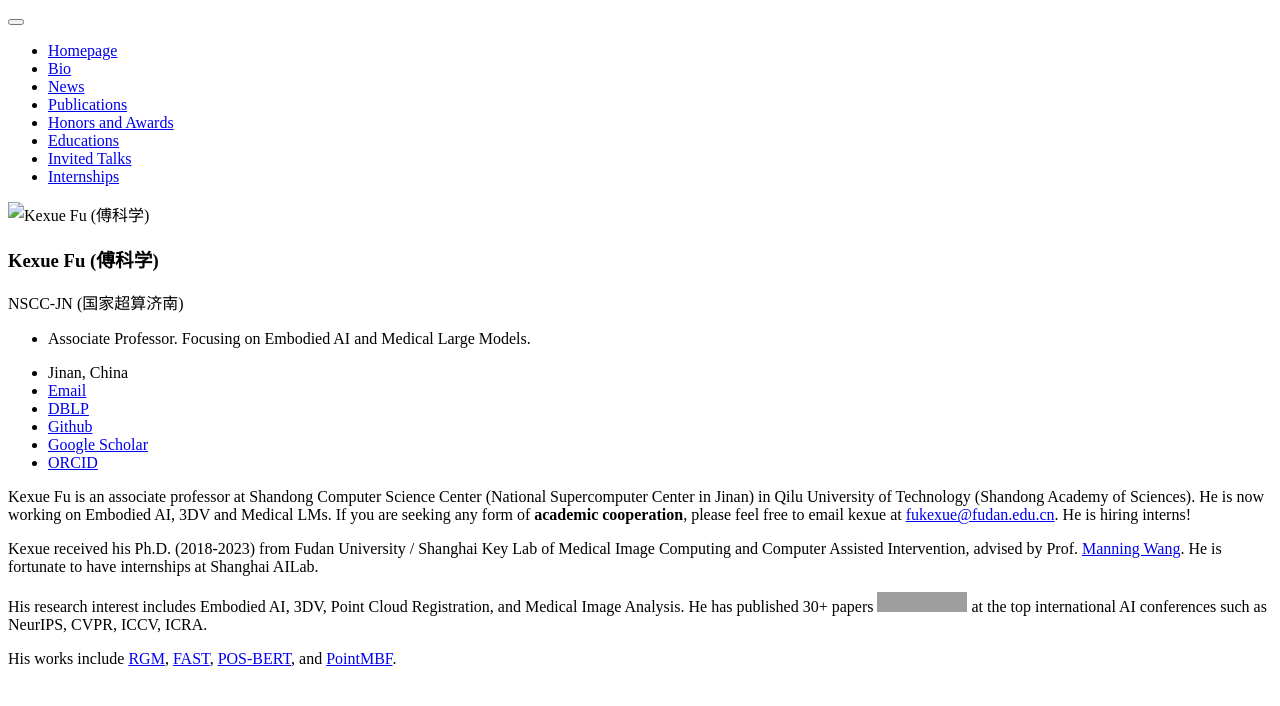
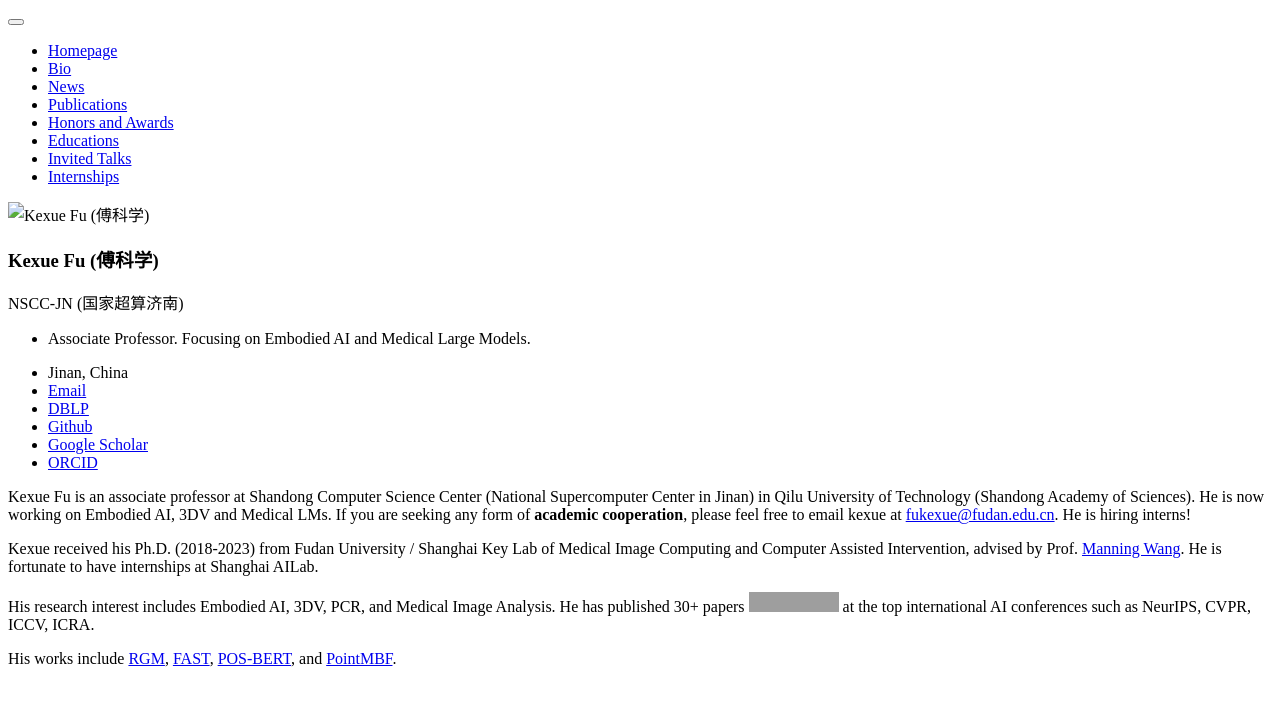
Before and after one commit to fukexue/fukexue.github.io, a Jekyll site: the page built from _pages/includes/intro.md, in a window 1280 px wide. Shown: the top 706 px of the page. Built offline with Jekyll 4.4.1, drawn with Linux system fonts in a browser that asks for light colours; our own code applies the rules of GitHub Pages for plain Markdown files; grey boxes are pictures that could not be loaded.

Commit message:
Update intro.md
8

```diff
--- a/_pages/includes/intro.md
+++ b/_pages/includes/intro.md
@@ -2,6 +2,6 @@ Kexue Fu is an associate professor at Shandong Computer Science Center (National
 
 Kexue received his Ph.D. (2018-2023) from Fudan University / Shanghai Key Lab of Medical Image Computing and Computer Assisted Intervention, advised by Prof. [Manning Wang](https://basicmed.fudan.edu.cn/8c/ab/c28704a429227/page.htm). He is fortunate to have internships at Shanghai AILab.
 
-His research interest includes Embodied AI, 3DV, Point Cloud Registration, and Medical Image Analysis. He has published 30+ papers <a href='https://scholar.google.com/citations?user=wRs-_DwAAAAJ'><img src="https://img.shields.io/endpoint?logo=Google%20Scholar&url=https%3A%2F%2Fcdn.jsdelivr.net%2Fgh%2Ffukexue%2Ffukexue.github.io@google-scholar-stats%2Fgs_data_shieldsio.json&labelColor=f6f6f6&color=9cf&style=flat&label=citations"></a> at the top international AI conferences such as NeurIPS, CVPR, ICCV, ICRA.
+His research interest includes Embodied AI, 3DV, PCR, and Medical Image Analysis. He has published 30+ papers <a href='https://scholar.google.com/citations?user=wRs-_DwAAAAJ'><img src="https://img.shields.io/endpoint?logo=Google%20Scholar&url=https%3A%2F%2Fcdn.jsdelivr.net%2Fgh%2Ffukexue%2Ffukexue.github.io@google-scholar-stats%2Fgs_data_shieldsio.json&labelColor=f6f6f6&color=9cf&style=flat&label=citations"></a> at the top international AI conferences such as NeurIPS, CVPR, ICCV, ICRA.
 
 His works include [RGM](https://github.com/fukexue/RGM), [FAST](https://github.com/fukexue/FAST), [POS-BERT](https://codeocean.com/capsule/5546213/tree), and [PointMBF](https://github.com/phdymz/PointMBF).
```
